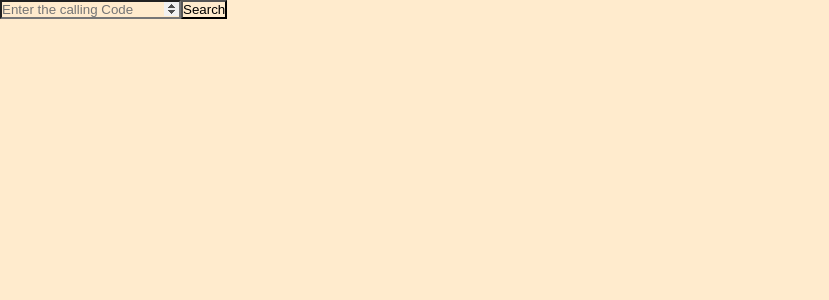
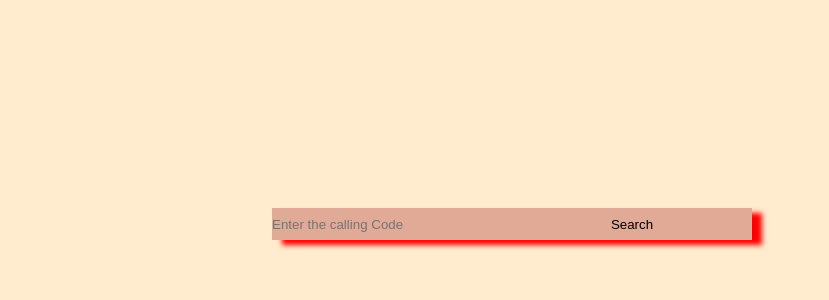
Before and after one commit to MerKhadraoui/countries-callingcodes, a React (Create React App) app: page / in a window 1280 px wide. Shown: the top 300 px of the page, without its empty margins (0-829 px from the left). Built offline with nearby package versions, Linux system fonts and the light colour scheme.

Commit message:
calling codes

```diff
--- a/src/App.js
+++ b/src/App.js
@@ -28,7 +28,7 @@ function App() {
         />
         <button type="submit">Search</button>
       </form>
-      <div>{userInput} </div>
+
       <CountryData result={result}> </CountryData>
     </React.Fragment>
   );
--- a/src/components/CountryData.js
+++ b/src/components/CountryData.js
@@ -2,15 +2,17 @@ import React from "react";
 const CountryData = ({ result }) => {
   console.log({ result });
   const country = result.map((obj, i) => {
-    const { name, alpha2Code, callingCodes, capital, languages, flag } = obj;
+    const { name, alpha2Code, callingCodes, capital, flag } = obj;
     return (
       <div key={i} className="content">
         <div>
-          <h2> country : {name}</h2>
-          <h3> code : {alpha2Code} </h3>
+          <h2>
+            {" "}
+            country : {name} ( code : {alpha2Code}){" "}
+          </h2>
         </div>
         <div>
-          <h2>capital: {capital} </h2>
+          <h2>capital: {capital}</h2>
         </div>
         <div>
           <h3> calling Code : {callingCodes}</h3>
--- a/src/sass/main.scss
+++ b/src/sass/main.scss
@@ -3,13 +3,59 @@
   padding: 0;
   background-color: blanchedalmond;
 }
-.content {
+body {
+  display: flex;
+  justify-content: center;
+  justify-items: center;
   width: 50vw;
   height: 50vh;
   margin: 15%;
-  border: brown 2px solid;
+}
+form {
+  display: flex;
+  justify-content: center;
+  justify-items: center;
+  height: 2rem;
+  box-shadow: 10px 5px 5px red;
+  button,
+  input {
+    width: 15rem;
+    border: transparent;
+    background-color: rgba(165, 42, 42, 0.336);
+  }
+  margin: 1rem;
+}
+
+.content div {
+  display: flex;
+  justify-content: center;
+  justify-items: center;
+  line-height: 1.6;
+  border: rgba(165, 42, 42, 0.459) 2px solid;
+  color: brown;
+}
+.content {
+  box-shadow: 10px 5px 5px brown;
 }
 .image {
+  margin-left: 18%;
   width: 20rem;
   height: 20rem;
+  border-radius: 50%;
+  justify-content: center;
+  justify-items: center;
+  animation-name: slide;
+  animation-duration: 5s;
 }
+
+@keyframes slide {
+  0% {
+    opacity: 0.66;
+  }
+  50% {
+    opacity: 0.33;
+  }
+  100% {
+    opacity: 1;
+  }
+}
```
